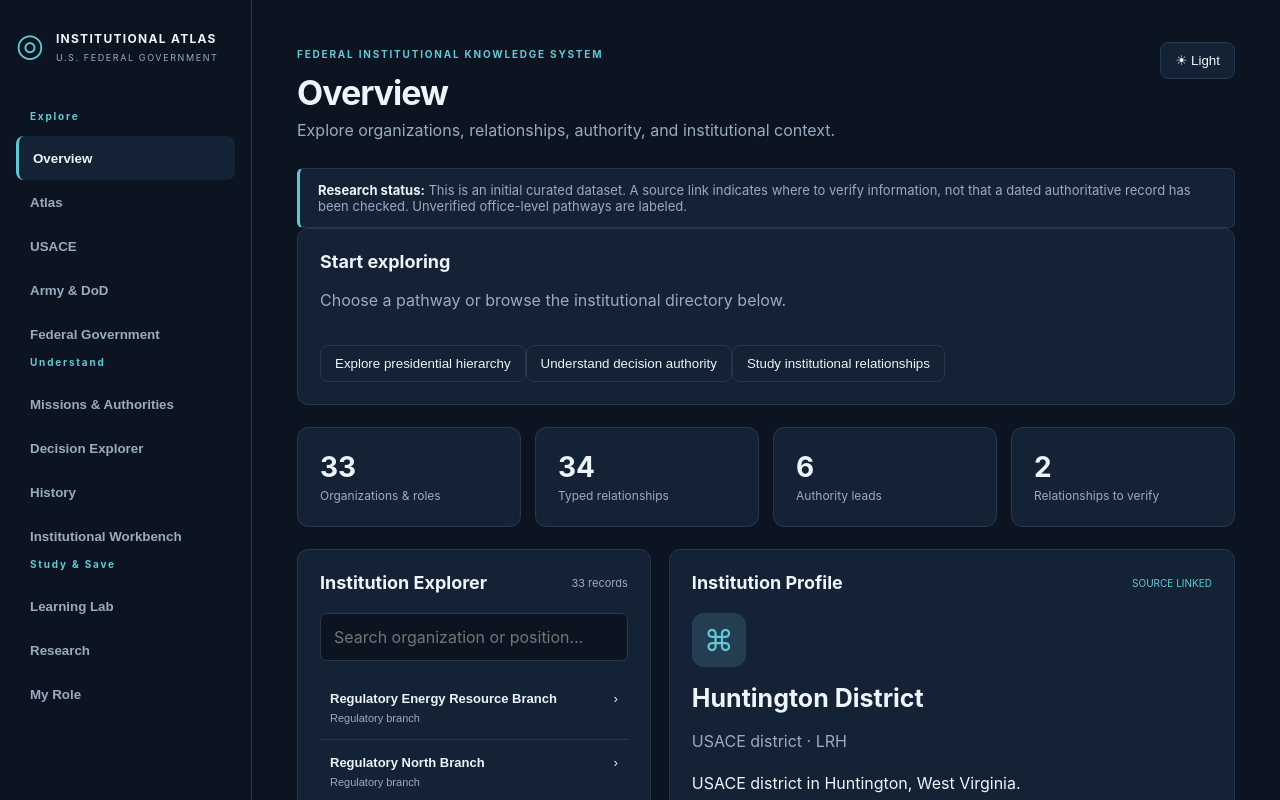
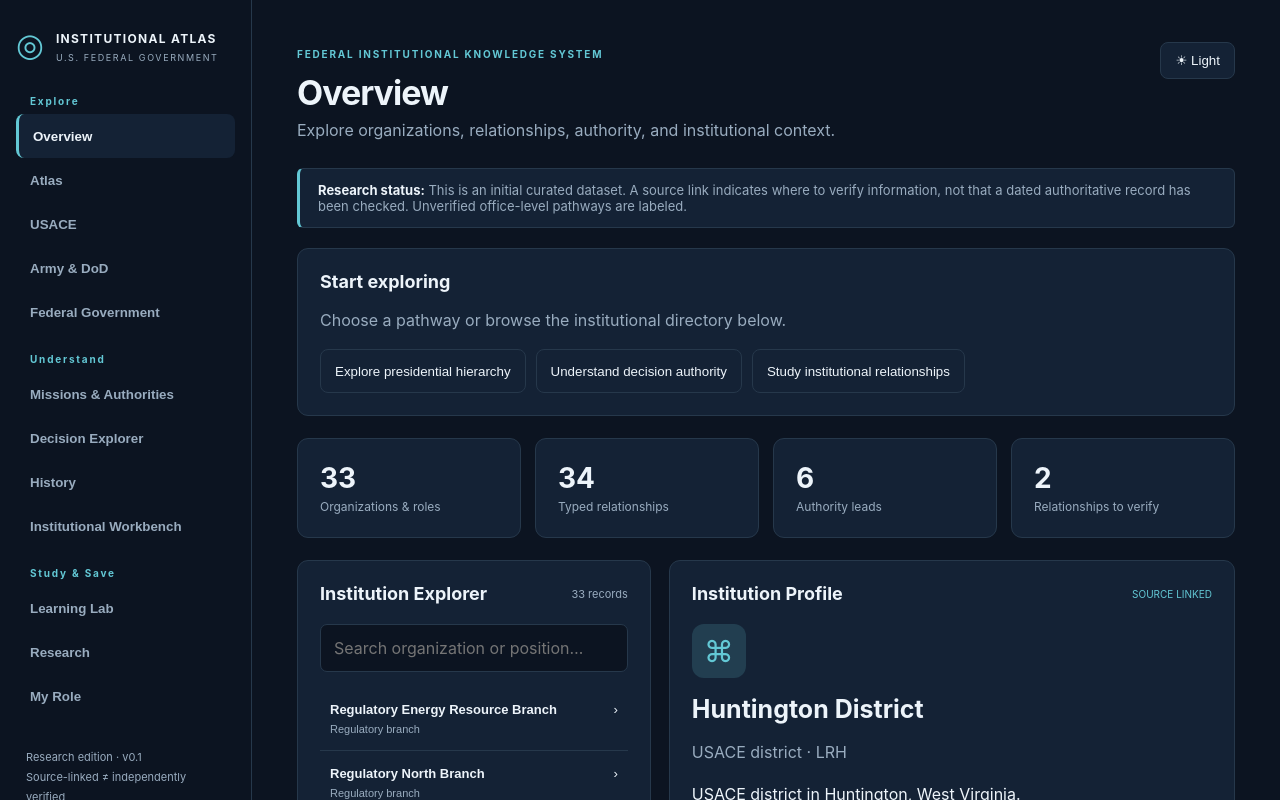
Before and after one commit to ObiwanDaC0-D/Political-Bureaucracy-, a React (Vite) app: page / in a window 1280 px wide. Shown: the top 800 px of the page. Built offline with nearby package versions, Linux system fonts and the light colour scheme.

Commit message:
style(ux): grouped sticky navigation and compact overview actions

```diff
--- a/src/style.css
+++ b/src/style.css
@@ -50,3 +50,13 @@ a:focus-visible,select:focus-visible,.mobile-menu-toggle:focus-visible{outline:2
 .hierarchy-row.traced>.hierarchy-entry>.hierarchy-entity{border:2px solid #e5bf66}
 .hierarchy-row.traced>.hierarchy-edge{border-left-color:#e5bf66}
 @media(max-width:600px){.hierarchy-toolbar label{margin-left:0}.hierarchy-viewport{padding:12px;max-height:540px}}
+
+/* Organized information architecture and lighter overview */
+.nav-group{margin-bottom:14px}
+.nav-group .side-label{margin:9px 0 7px;padding:0 14px}
+.quick-start{margin:20px 0}
+.quick-actions{display:flex;gap:10px;flex-wrap:wrap}
+.quick-actions .primary{margin:0;min-height:44px;text-align:left}
+@media(min-width:851px){aside{position:sticky;top:0;height:100vh;overflow-y:auto;min-height:0}.nav-group{margin-bottom:10px}.brand{margin-bottom:22px}}
+@media(max-width:850px){.nav-group .side-label{display:block}.nav-group{margin-bottom:12px}}
+@media(max-width:600px){.quick-actions{display:grid;grid-template-columns:1fr}.quick-actions .primary{width:100%}}
```
